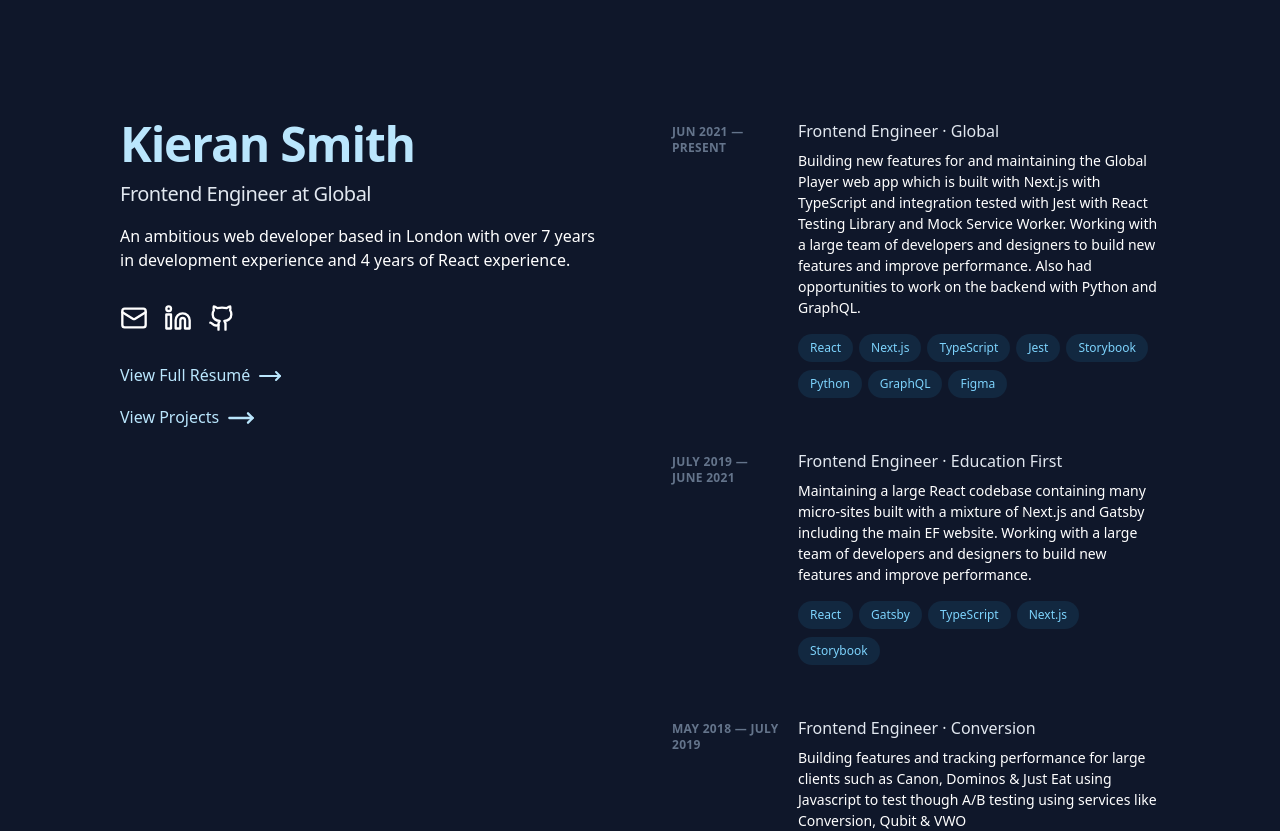
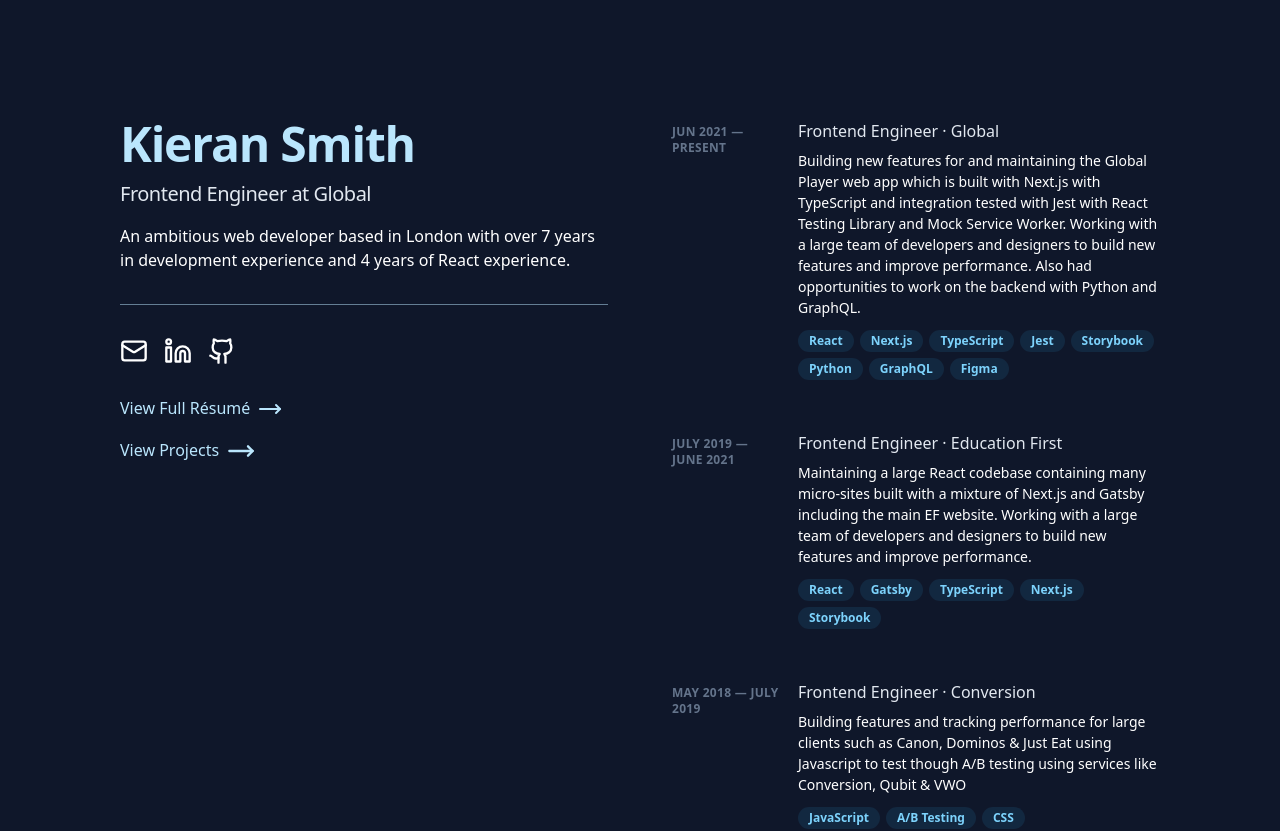
Before and after one commit to kieranbs96/kieransmith.co.uk, a Next.js app: page / in a window 1280 px wide. Shown: the top 831 px of the page. Built offline with nearby package versions, Linux system fonts and the light colour scheme.

Commit message:
chore: add seperator

```diff
--- a/components/Portfolio/Experience.tsx
+++ b/components/Portfolio/Experience.tsx
@@ -1,6 +1,7 @@
 import Link from 'next/link';
 import React from 'react';
 import Icon from '../Icon';
+import { Badge } from '../ui/badge';
 
 const experiences = [
   {
@@ -88,13 +89,11 @@
                 </div>
               </h3>
               <p className="mt-2 text-sm leading-normal">{experience.description}</p>
-              <ul className="mt-2 flex flex-wrap" aria-label="Technologies used">
+              <ul className="mt-3 flex flex-wrap gap-1.5" aria-label="Technologies used">
                 {experience.technologies.map((technology) => (
-                  <li key={technology} className="mr-1.5 mt-2">
-                    <div className="flex items-center rounded-full bg-sky-400/10 px-3 py-1 text-xs font-medium leading-5 text-sky-300 ">
-                      {technology}
-                    </div>
-                  </li>
+                  <Badge key={technology} className=" bg-sky-400/10 text-sky-300 ">
+                    {technology}
+                  </Badge>
                 ))}
               </ul>
             </div>
--- a/components/Portfolio/Intro.tsx
+++ b/components/Portfolio/Intro.tsx
@@ -1,5 +1,6 @@
 import Link from 'next/link';
 import Icon from '../Icon';
+import { Separator } from '../ui/separator';
 
 const Intro = () => {
   return (
@@ -7,15 +8,15 @@
       <h1 className="text-4xl font-bold tracking-tight text-sky-200 sm:text-5xl">
         <a href="/">Kieran Smith</a>
       </h1>
-      <h2 className="mt-3 mb-4 text-lg font-medium tracking-tight text-slate-200 sm:text-xl">
+      <h2 className="mt-3 mb-4 inline-flex text-lg font-medium tracking-tight text-slate-200 sm:text-xl">
         Frontend Engineer at Global
       </h2>
-      <p className="mb-4">
+      <p>
         An ambitious web developer based in London with over 7 years in development experience and 4
         years of React experience.
       </p>
-
-      <div className="mt-8 flex flex-wrap items-center gap-4">
+      <Separator className="my-8 bg-sky-200/50" />
+      <div className=" flex flex-wrap items-center gap-4">
         <Link className="hover:text-sky-300" href="mailto:kieranbs96@gmail.com" target="_blank">
           <Icon name="mail" size={28} />
         </Link>
--- /dev/null
+++ b/components/ui/badge.tsx
@@ -0,0 +1,33 @@
+import * as React from 'react';
+import { cva, type VariantProps } from 'class-variance-authority';
+
+import { cn } from '~/lib/utils';
+
+const badgeVariants = cva(
+  'inline-flex items-center rounded-full border px-2.5 py-0.5 text-xs font-semibold transition-colors focus:outline-none focus:ring-2 focus:ring-ring focus:ring-offset-2',
+  {
+    variants: {
+      variant: {
+        default: 'border-transparent bg-primary text-primary-foreground hover:bg-primary/80',
+        secondary:
+          'border-transparent bg-secondary text-secondary-foreground hover:bg-secondary/80',
+        destructive:
+          'border-transparent bg-destructive text-destructive-foreground hover:bg-destructive/80',
+        outline: 'text-foreground',
+      },
+    },
+    defaultVariants: {
+      variant: 'default',
+    },
+  }
+);
+
+export interface BadgeProps
+  extends React.HTMLAttributes<HTMLDivElement>,
+    VariantProps<typeof badgeVariants> {}
+
+function Badge({ className, variant, ...props }: BadgeProps) {
+  return <div className={cn(badgeVariants({ variant }), className)} {...props} />;
+}
+
+export { Badge, badgeVariants };
--- /dev/null
+++ b/components/ui/separator.tsx
@@ -0,0 +1,26 @@
+'use client';
+
+import * as React from 'react';
+import * as SeparatorPrimitive from '@radix-ui/react-separator';
+
+import { cn } from '~/lib/utils';
+
+const Separator = React.forwardRef<
+  React.ElementRef<typeof SeparatorPrimitive.Root>,
+  React.ComponentPropsWithoutRef<typeof SeparatorPrimitive.Root>
+>(({ className, orientation = 'horizontal', decorative = true, ...props }, ref) => (
+  <SeparatorPrimitive.Root
+    ref={ref}
+    decorative={decorative}
+    orientation={orientation}
+    className={cn(
+      'shrink-0 bg-border',
+      orientation === 'horizontal' ? 'h-[1px] w-full' : 'h-full w-[1px]',
+      className
+    )}
+    {...props}
+  />
+));
+Separator.displayName = SeparatorPrimitive.Root.displayName;
+
+export { Separator };
--- a/package.json
+++ b/package.json
@@ -18,6 +18,7 @@
     "@heroicons/react": "^2.0.14",
     "@next/font": "^13.1.5",
     "@portabletext/react": "^2.0.0",
+    "@radix-ui/react-separator": "^1.0.3",
     "@radix-ui/react-slot": "^1.0.2",
     "@sanity/image-url": "^1.0.2",
     "@sanity/vision": "^3.0.0",
```
Also changed, not shown: components.json, 1 other file (tests, documents, lock files or other folders).
